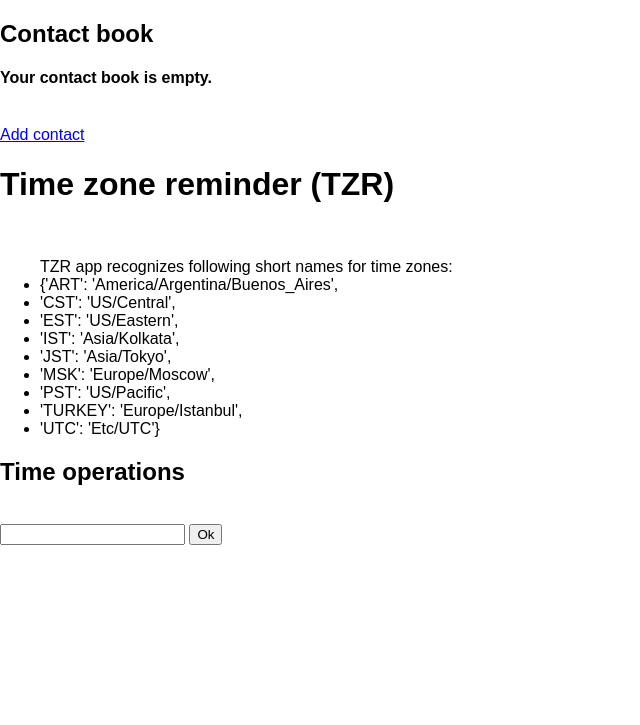
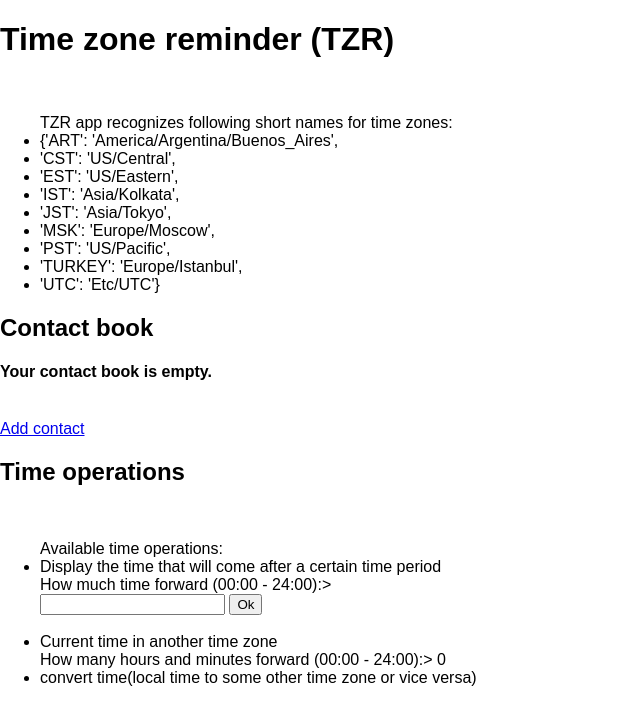
Before and after one commit to gelst13/TimeZoneReminder, a Flask app: page / in a window 1280 px wide. Shown: the top 725 px of the page, without its empty margins (0-640 px from the left). Run offline with Flask 3, Linux system fonts and the light colour scheme; data that the repository does not hold is empty.

Commit message:
started Time operations block

```diff
--- a/app.py
+++ b/app.py
@@ -31,8 +31,9 @@ new_contact = dict()
 @app.route('/', methods=['POST', 'GET'])
 def index():
     if request.method == 'POST':
-        command = request.form.get('command')
-
+        data = list(map(int, request.form.get('time_data').split(':')))
+        result = TimeKeeper.time_operation_0(data)
+        return "In {} hours {} minutes it'll be: {}".format(data[0], data[1], result)
     else:
         contacts = Contacts.query.order_by(Contacts.contact_name).all()
         return render_template('index.html', contacts=contacts)
@@ -46,7 +47,7 @@ def delete(contact_name):
         db.session.commit()
         return redirect('/')
     except:
-        return f'There was a problem deleting contact {id}<{contact_to_delete.content}>'
+        return f'There was a problem deleting contact <{contact_to_delete.content}>'
 
 
 @app.route('/add_contact', methods=['POST', 'GET'])
--- a/pseudocode.py
+++ b/pseudocode.py
@@ -3,8 +3,10 @@ describe screens and create pages for necessary actions
 
 on main page:
 
-- add update link near each contact
 - export_contacts.html link
+? email file or save file locally
 
 add Time operations block
+0: find error
+In 5 hours 0 minutes it'll be: 1 day
 """
--- a/templates/index.html
+++ b/templates/index.html
@@ -6,6 +6,21 @@
 
 
 {% block body %}
+<div class="info">
+    <h1>Time zone reminder (TZR)</h1><br>
+    <ul>TZR app recognizes following short names for time zones:
+        <li>{'ART': 'America/Argentina/Buenos_Aires',</li>
+        <li>'CST': 'US/Central',</li>
+        <li>'EST': 'US/Eastern',</li>
+        <li>'IST': 'Asia/Kolkata',</li>
+        <li>'JST': 'Asia/Tokyo',</li>
+        <li>'MSK': 'Europe/Moscow',</li>
+        <li>'PST': 'US/Pacific',</li>
+        <li>'TURKEY': 'Europe/Istanbul',</li>
+        <li>'UTC': 'Etc/UTC'}</li>
+     </ul>
+</div>
+
 <div class="db">
     <h2>Contact book</h2>
     {% if contacts|length < 1 %}
@@ -42,28 +57,31 @@
     <br>
 </div>
 
-<div class="info">
-    <h1>Time zone reminder (TZR)</h1><br>
-    <ul>TZR app recognizes following short names for time zones:
-        <li>{'ART': 'America/Argentina/Buenos_Aires',</li>
-        <li>'CST': 'US/Central',</li>
-        <li>'EST': 'US/Eastern',</li>
-        <li>'IST': 'Asia/Kolkata',</li>
-        <li>'JST': 'Asia/Tokyo',</li>
-        <li>'MSK': 'Europe/Moscow',</li>
-        <li>'PST': 'US/Pacific',</li>
-        <li>'TURKEY': 'Europe/Istanbul',</li>
-        <li>'UTC': 'Etc/UTC'}</li>
-     </ul>
-</div>
+
 <div class="time">
     <h2>Time operations</h2><br>
-</div>
-<div class="command">
-    <form action="/" method="POST">
-        <input type="text" name="command" id="command">
-        <input type="submit" value="Ok">
-    </form>
+    <ul>Available time operations:
+        <li>Display the time that will come after a certain time period</li>
+        How much time forward (00:00 - 24:00):>
+        <div class="time_data">
+        <form action="/" method="POST">
+            <input type="text" name="time_data" id="time_data">
+            <input type="submit" value="Ok">
+        </form>
+    </div>
+        <br>
+        <li>Current time in another time zone</li>
+            How many hours and minutes forward (00:00 - 24:00):> 0
+
+        <br>
+        <li>convert time(local time to some other time zone or vice versa)</li>
+    </ul>
+
+
+
+
+
 </div>
 
+
 {% endblock %}
```
Also changed, not shown: tzr_utils.py (+7 -0 lines), 1 other file.
